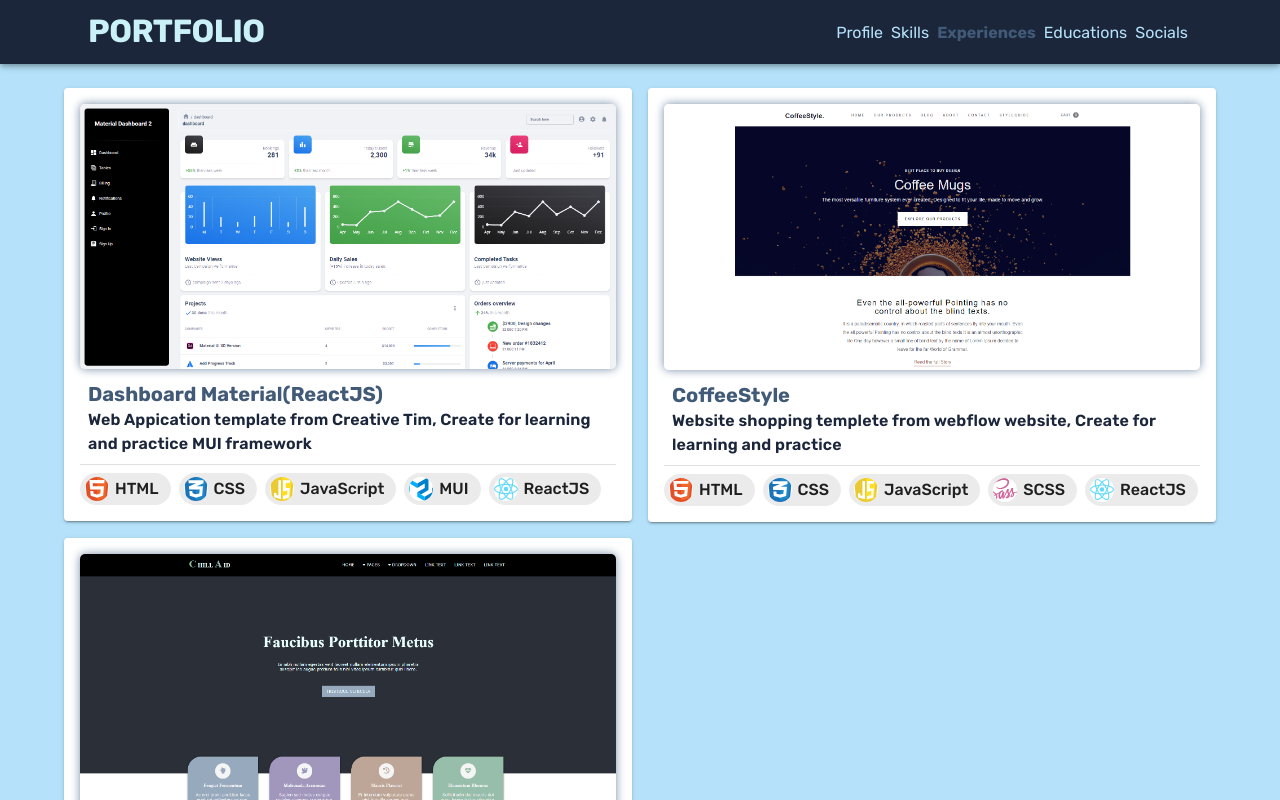
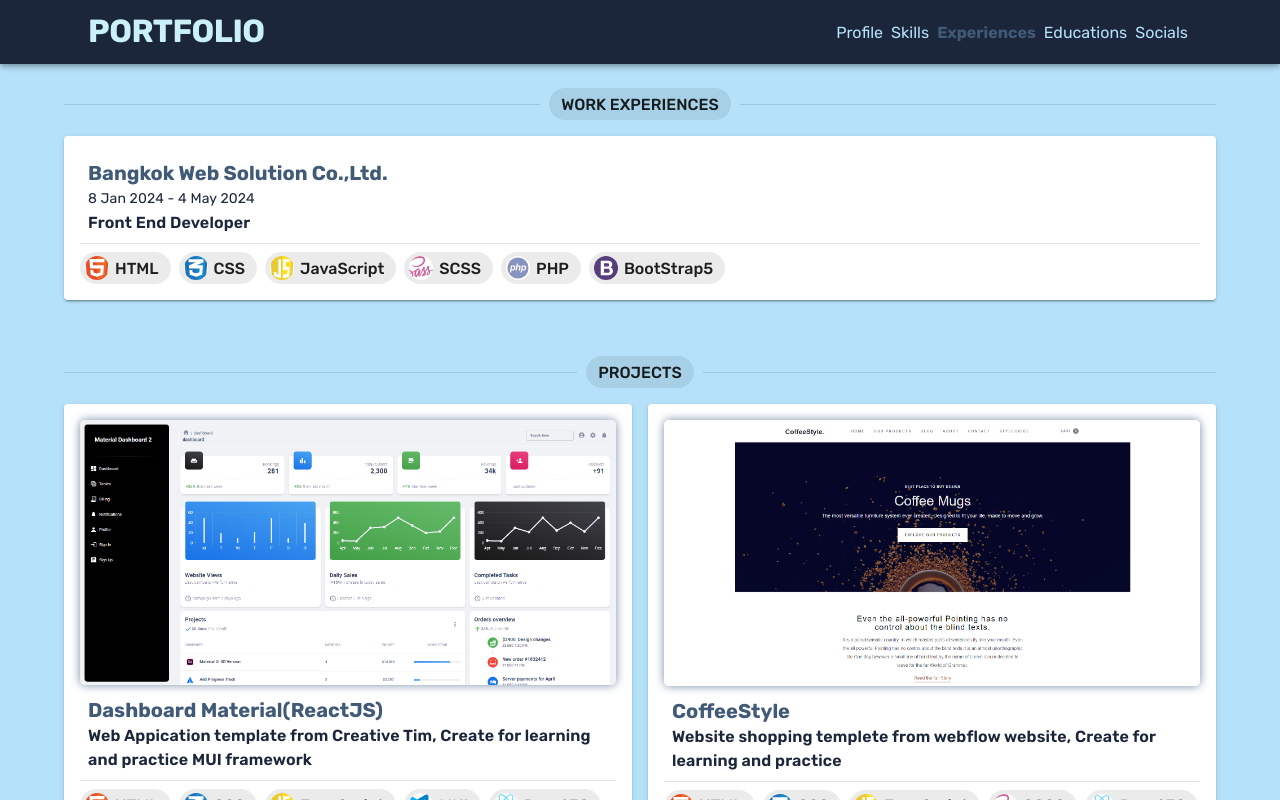
Before and after one commit to JakkarinK/Portfolio-React, a React (Vite) app: page /Portfolio-React/experiences in a window 1280 px wide. Shown: the top 800 px of the page. Built offline with nearby package versions, Linux system fonts and the light colour scheme.

Commit message:
add work exp

```diff
--- a/src/pages/Experiences.jsx
+++ b/src/pages/Experiences.jsx
@@ -25,9 +25,27 @@ import CSS from "../assets/img/icon/CSS.svg";
 import MUI from "../assets/img/icon/MUI.svg";
 import ReactJS from "../assets/img/icon/ReactJS.svg";
 import SCSS from "../assets/img/icon/SCSS.svg";
+import BootStrap5 from "../assets/img/icon/BootStrap5.svg";
+import PHP from "../assets/img/icon/PHP.svg";
 
 const Experiences = () => {
-  const expList = [
+  const workList = [
+    {
+      title: "Bangkok Web Solution Co.,Ltd.",
+      date: "8 Jan 2024 - 4 May 2024",
+      subtitle: "Front End Developer",
+      img: Chillaid,
+      option: [
+        ["HTML", HTML],
+        ["CSS", CSS],
+        ["JavaScript", JavaScript],
+        ["SCSS", SCSS],
+        ["PHP", PHP],
+        ["BootStrap5", BootStrap5],
+      ],
+    },
+  ];
+  const projectList = [
     {
       website: "https://jakkarink.github.io/ChillAid-React/",
       title: "Chillaid",
@@ -75,9 +93,68 @@ const Experiences = () => {
   return (
     <>
       <Container>
+        <Box display={"flex"} flexDirection={"column"} gap={7}>
           <Box>
             <Grid container spacing={2}>
-            {expList.reverse().map((data) => (
+              <Grid item xs={12}>
+                <Divider>
+                  <Chip label="WORK EXPERIENCES" size="medium" />
+                </Divider>
+              </Grid>
+              <Grid item xs={12}>
+                {workList.reverse().map((data) => (
+                  <Paper elevation={2} sx={{ p: 2 }}>
+                    <Box>
+                      <Box px={1} my={1}>
+                        <Typography variant="h5" component={"h5"}>
+                          {data.title}
+                        </Typography>
+                        <Typography variant="subtitle1" component={"span"}>
+                          {data.date}
+                        </Typography>
+                        <Typography variant="body1" component={"p"}>
+                          {data.subtitle}
+                        </Typography>
+                      </Box>
+                      <Divider />
+                      <Box
+                        mt={1}
+                        sx={{
+                          display: "flex",
+                          flexWrap: "wrap",
+                          gap: 1,
+                        }}
+                      >
+                        {data.option.map((opt) => (
+                          <Chip
+                            className="chip-custom"
+                            avatar={
+                              <Avatar
+                                className={opt[0]}
+                                alt="Icon"
+                                src={opt[1]}
+                              />
+                            }
+                            label={opt[0]}
+                            variant="Filled"
+                          />
+                        ))}
+                      </Box>
+                    </Box>
+                  </Paper>
+                ))}
+              </Grid>
+            </Grid>
+          </Box>
+
+          <Box>
+            <Grid container spacing={2}>
+              <Grid item xs={12}>
+                <Divider>
+                  <Chip label="PROJECTS" size="medium" />
+                </Divider>
+              </Grid>
+              {projectList.reverse().map((data) => (
                 <Grid item xs={12} md={6}>
                   <Link to={data.website} target="_blank">
                     <Paper
@@ -136,6 +213,7 @@ const Experiences = () => {
               ))}
             </Grid>
           </Box>
+        </Box>
       </Container>
     </>
   );
```
Lines whose indentation alone changed are shown as unchanged.
